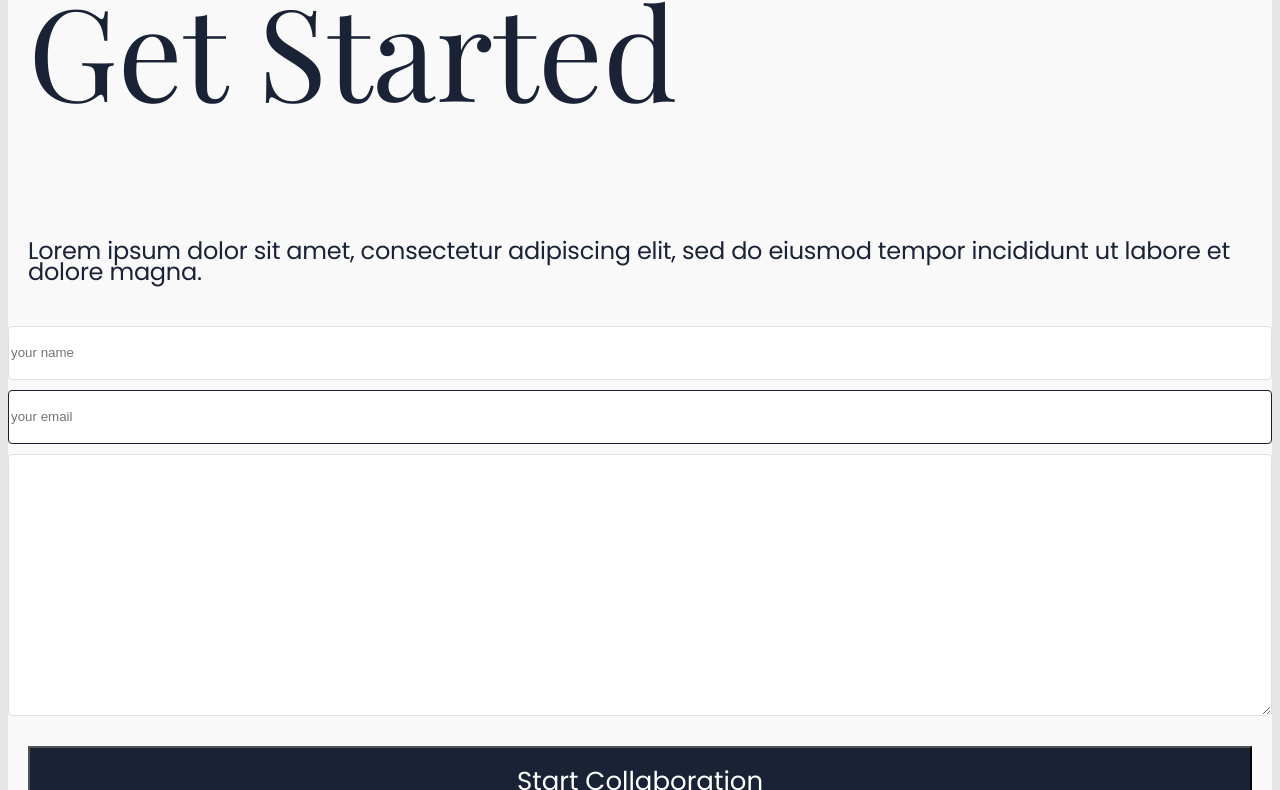
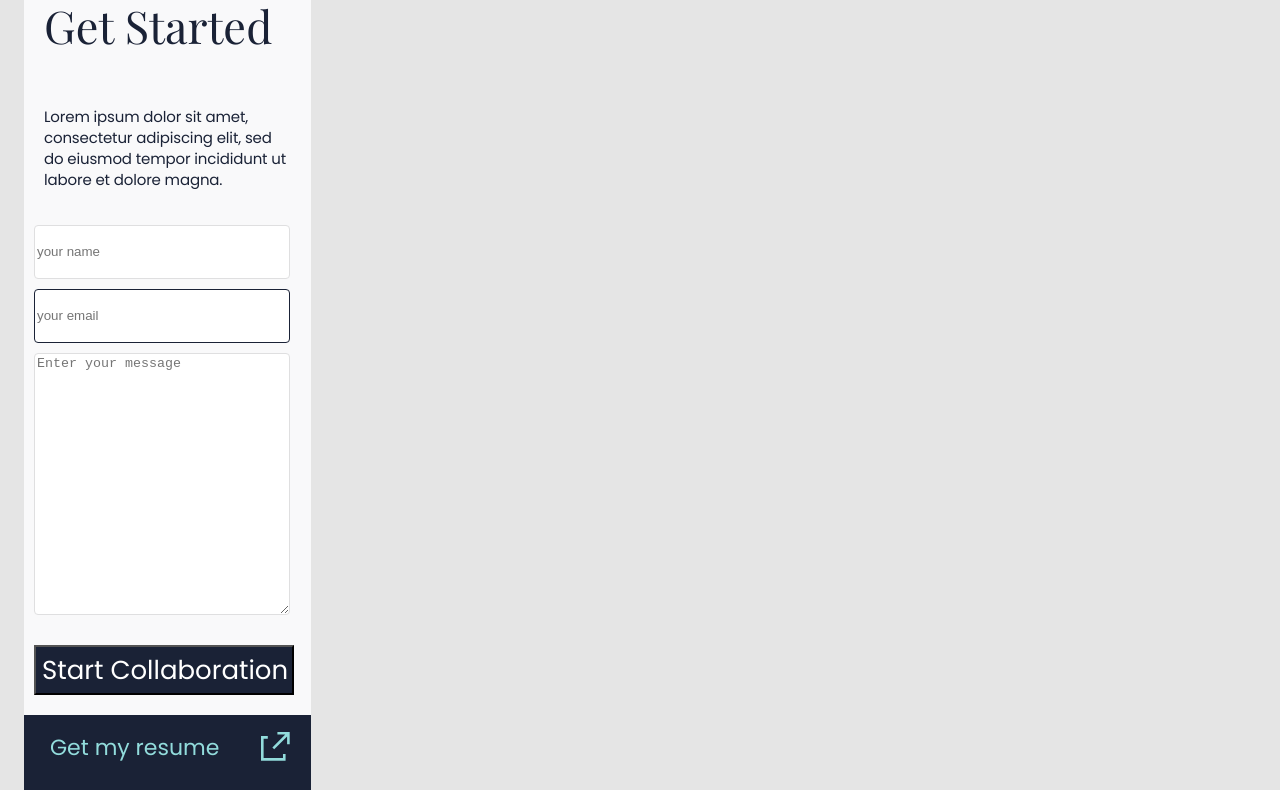
Before and after one commit to harshita02/PortfolioPage, a website: page index.html in a window 1280 px wide. Shown: the part 4524-5314 px from the top of the page. Drawn offline with nearby package versions, Linux system fonts and the light colour scheme.

Commit message:
final changes in footer and contact section

```diff
--- a/index.html
+++ b/index.html
@@ -171,6 +171,8 @@
             <img class="set-img" src="images/ic_skills.png">
         </div>
         </section>
+        <br>
+
 
         <section class="contact">
             <div class="corner__geometry">
@@ -181,9 +183,9 @@
             <p class="contact__text">Lorem ipsum dolor sit amet, consectetur adipiscing elit, sed do eiusmod tempor incididunt ut labore et dolore magna.</p>
             <form action="https://formspree.io/f/xeqdpkgq" method="post" class="contact__form">
                 <input type="text" required maxlength="30" placeholder="your name" name="name" class="name">
-                <input type="email" required pattern="[a-z0-9._%+-]+@[a-z0-9.-]+\.[a-z]{2,}$" placeholder="your email" name="email" class="email">
-                <textarea type="text" placeholder="Enter your message here..." name="message" id="" class="message"  required> </textarea>
-                <input type="submit" maxlength="500" value="Start Collaboration" class="buttons contact__button">
+                <input type="email" required placeholder="your email" name="email" class="email">
+                <textarea type="text" placeholder="Enter your message" name="message" maxlength="500" class="message"  required></textarea>
+                <input type="submit" value="Start Collaboration" class="buttons contact__button">
             </form>
 
         </section>
--- a/style.css
+++ b/style.css
@@ -292,28 +292,17 @@ a {
   background-color: #febf52;
 }
 
-/* button:hover {
-  background: #e5e5e5;
-  cursor: pointer;
-  color: #1a2236;
-} */
-
-.name{
-  height: 50px;
-  background: #FFFFFF;
-  border: 1px solid #DFDFE0;
-  border-radius: 4px;
-}
-
 .contact {
   background: #f9f9fa;
+  width: 287px;
+  margin-left: 16px;
 }
 
 .contact__text {
   font-family: 'Poppins', sans-serif;
   font-style: normal;
   font-weight: 400;
-  font-size: 24px;
+  font-size: 15px;
   line-height: 21px;
   letter-spacing: -0.01em;
   color: #1a2236;
@@ -323,59 +312,69 @@ a {
 
 .contact__form {
   display: grid;
-  grid-template-columns: 1;
   grid-gap: 10px;
 }
 
-.name{
+.name {
   height: 50px;
-  background: #FFFFFF;
-  border: 1px solid #DFDFE0;
+  background: #fff;
+  border: 1px solid #dfdfe0;
   border-radius: 4px;
+  width: 250px;
+  margin-left: 10px;
 }
 
 .email {
   height: 50px;
-  background: #FFFFFF;
-border: 1px solid #1A2236;
-border-radius: 4px;
+  background: #fff;
+  border: 1px solid #1a2236;
+  border-radius: 4px;
+  width: 250px;
+  margin-left: 10px;
 }
 
 .message {
   height: 20vw;
-  background: #FFFFFF;
-  border: 1px solid #DFDFE0;
+  background: #fff;
+  border: 1px solid #dfdfe0;
   border-radius: 4px;
+  margin-left: 10px;
+  width: 250px;
 }
 
-::placeholder{
+::placeholder {
   position: absolute;
 }
 
 .contact__button {
-  height: 70px;
+  height: 50px;
   left: 16px;
   top: 3090px;
   background: #1a2236;
-  margin: 20px;
+  margin-left: 10px;
+  margin-bottom: 20px;
   font-family: 'Poppins', sans-serif;
   font-style: normal;
-  font-weight: 500;
+  font-weight: 300;
   font-size: 26px;
+  margin-top: 20px;
   line-height: 24px;
   text-align: center;
   color: #fff;
+  width: 260px;
 }
 
-.contact__button:hover{
-  background-color:#fff;
-  color: #1a2236 ;
+.contact__button:hover {
+  background-color: #fff;
+  color: #1a2236;
 }
 
 .footer {
   background: #1a2236;
   display: flex;
   flex-direction: column;
+  width: 287px;
+  margin-left: 16px;
 }
 
 .footer__button {
@@ -387,10 +386,9 @@ border-radius: 4px;
   margin-left: 20px;
 }
 
-.social{
-  width:6vw;
-
-
+.social {
+  width: 6vw;
+  width: 30px;
 }
 
 .socials {
@@ -400,28 +398,26 @@ border-radius: 4px;
   margin-left: 20px;
   margin-right: 20px;
   align-items: baseline;
-  margin-bottom: 80px;
+  margin-bottom: 40px;
 }
 
 .footer__button__text {
   font-family: 'Poppins', sans-serif;
   font-style: normal;
   font-weight: 500;
-  font-size: 5vw;
-  line-height: 5vw;
+  font-size: 22px;
+  margin-right: 3px;
+  line-height: 5px;
   color: #92dcdc;
 }
 
 .footer__button__image {
   margin-left: 3vw;
-  align-items: center;
-  height: 100%;
   text-align: center;
   align-items: center;
   align-self: center;
-  height: 5vw;
+  height: 30px;
 }
-
 
 .corner__geometry {
   height: 111px;
@@ -440,8 +436,8 @@ border-radius: 4px;
 .h2 {
   font-family: 'Playfair Display', sans-serif;
   font-style: normal;
-  font-weight: 400;
-  font-size: 10vw;
+  font-weight: 500;
+  font-size: 45px;
   line-height: 100%;
   color: #1a2236;
   padding-left: 20px;
```
Also changed, not shown: 1 other file.
